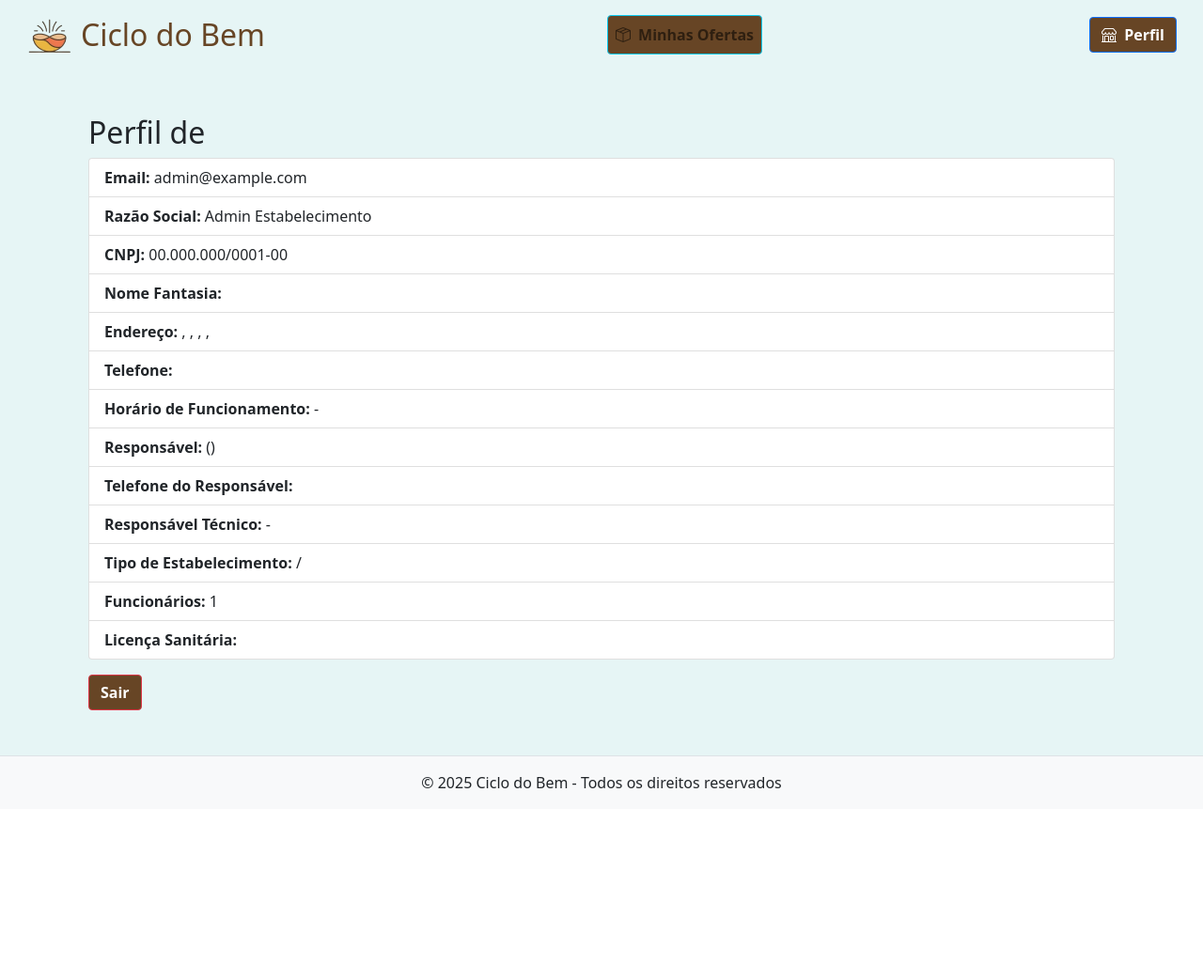
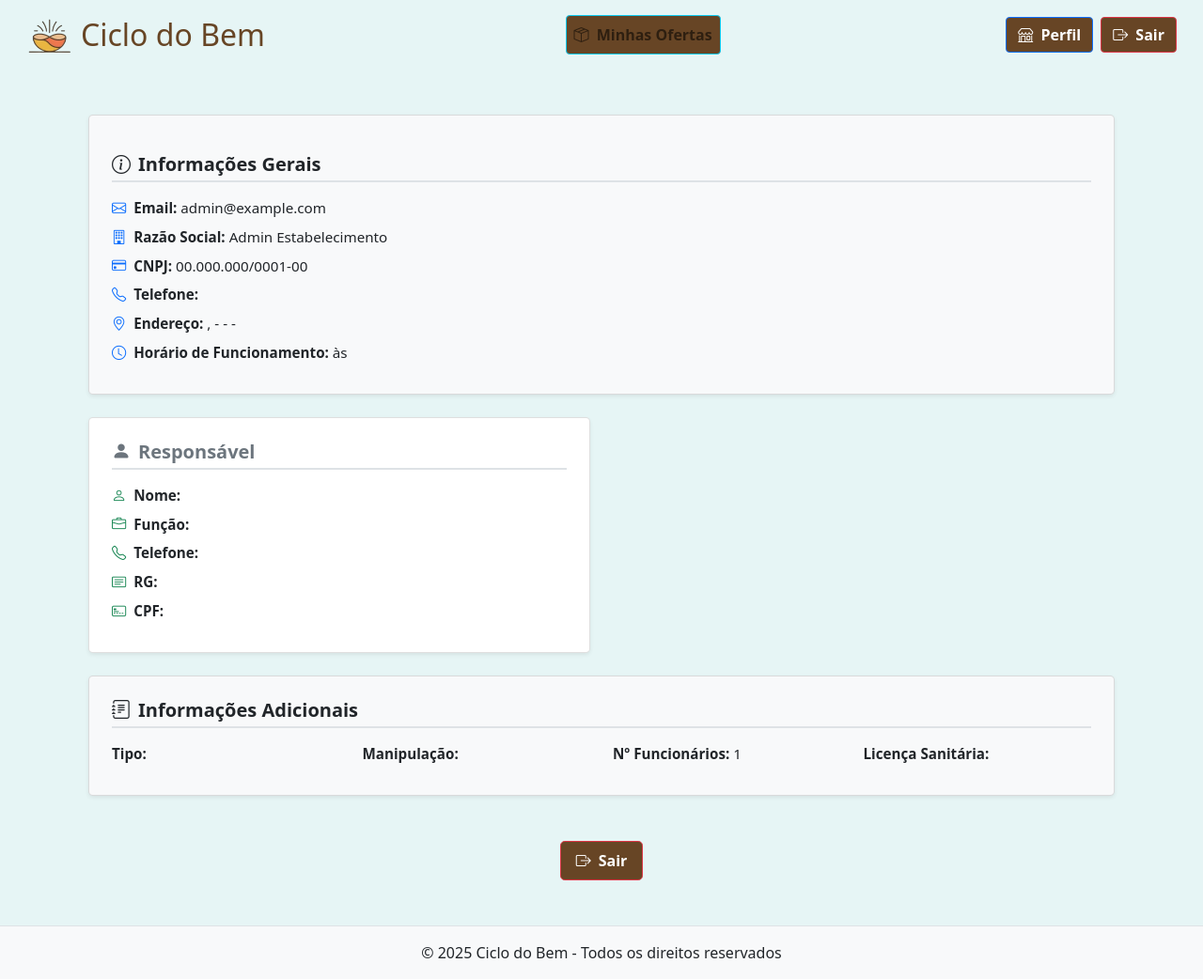
Before and after one commit to indsouza/ciclo_do_bem, a Django app: page /estabelecimentos/perfil/ in a window 1280 px wide. Shown: the whole page at 94% size. Before the commit the page ends 839 px from the top, so only its background shows below. Run offline with Django 5.2, Linux system fonts and the light colour scheme; a user stored in the database is signed in.

Commit message:
botão de sair adcionado a navbar e novo visual para a pagina de perfil

```diff
--- a/estabelecimentos/templates/perfil_estabelecimento.html
+++ b/estabelecimentos/templates/perfil_estabelecimento.html
@@ -1,30 +1,100 @@
 {% extends 'base.html' %}
+{% load static %}
 {% block content %}
-<div class="container mt-4">
-    <h2>Perfil de {{ estabelecimento.nome_fantasia }}</h2>
+<div class="container mt-5">
 
-    <ul class="list-group">
-        <li class="list-group-item"><strong>Email:</strong> {{ estabelecimento.email }}</li>
-        <li class="list-group-item"><strong>Razão Social:</strong> {{ estabelecimento.razao_social }}</li>
-        <li class="list-group-item"><strong>CNPJ:</strong> {{ estabelecimento.cnpj }}</li>
-        <li class="list-group-item"><strong>Nome Fantasia:</strong> {{ estabelecimento.nome_fantasia }}</li>
-        <li class="list-group-item"><strong>Endereço:</strong> {{ estabelecimento.endereco }}, {{ estabelecimento.numero }}{% if estabelecimento.complemento %} - {{ estabelecimento.complemento }}{% endif %}, {{ estabelecimento.bairro }}, {{ estabelecimento.cidade }}, {{ estabelecimento.cep }}</li>
-        <li class="list-group-item"><strong>Telefone:</strong> {{ estabelecimento.telefone }}</li>
-        <li class="list-group-item"><strong>Horário de Funcionamento:</strong> {{ estabelecimento.horario_inicio }} - {{ estabelecimento.horario_fim }}</li>
-        <li class="list-group-item"><strong>Responsável:</strong> {{ estabelecimento.nome_proprietario }} ({{ estabelecimento.cargo_funcao }})</li>
-        <li class="list-group-item"><strong>Telefone do Responsável:</strong> {{ estabelecimento.telefone_proprietario }}</li>
-        <li class="list-group-item"><strong>Responsável Técnico:</strong> {{ estabelecimento.responsavel_tecnico }} - {{ estabelecimento.formacao_academica }}</li>
-        <li class="list-group-item"><strong>Tipo de Estabelecimento:</strong> {{ estabelecimento.tipo_estabelecimento }} / {{ estabelecimento.tipo_manipulacao }}</li>
-        <li class="list-group-item"><strong>Funcionários:</strong> {{ estabelecimento.num_funcionarios }}</li>
-        <li class="list-group-item"><strong>Licença Sanitária:</strong> {{ estabelecimento.num_licenca_sanitaria }}</li>
-        {% if estabelecimento.logo %}
-        <li class="list-group-item">
-            <strong>Logo:</strong><br>
-            <img src="{{ estabelecimento.logo.url }}" alt="Logo" style="max-width:200px;">
-        </li>
-        {% endif %}
-    </ul>
+  <!-- Nome do Estabelecimento -->
+  <h2 class="text-center mb-5 text-primary fw-bold">{{ estabelecimento.nome_fantasia }}</h2>
 
-    <a href="{% url 'estabelecimentos:logout_estabelecimento' %}" class="btn btn-danger mt-3">Sair</a>
+  <div class="row g-4">
+
+    <!-- Bloco 1: Logo e Informações Gerais -->
+    <div class="col-12">
+      <div class="card p-4 shadow-sm rounded-3 bg-light">
+        <div class="text-center mb-3">
+          {% if estabelecimento.logo %}
+            <img src="{{ estabelecimento.logo.url }}" class="rounded-circle border border-2 border-primary p-1" width="120">
+          {% endif %}
+        </div>
+        <h5 class="fw-bold mb-3"><i class="bi bi-info-circle me-2"></i>Informações Gerais</h5>
+        <p><i class="bi bi-envelope me-2 text-primary"></i><strong>Email:</strong> {{ estabelecimento.email }}</p>
+        <p><i class="bi bi-building me-2 text-primary"></i><strong>Razão Social:</strong> {{ estabelecimento.razao_social }}</p>
+        <p><i class="bi bi-credit-card me-2 text-primary"></i><strong>CNPJ:</strong> {{ estabelecimento.cnpj }}</p>
+        <p><i class="bi bi-telephone me-2 text-primary"></i><strong>Telefone:</strong> {{ estabelecimento.telefone }}</p>
+        <p><i class="bi bi-geo-alt me-2 text-primary"></i><strong>Endereço:</strong> {{ estabelecimento.endereco }}, {{ estabelecimento.numero }}{% if estabelecimento.complemento %} - {{ estabelecimento.complemento }}{% endif %} - {{ estabelecimento.bairro }} - {{ estabelecimento.cidade }} - {{ estabelecimento.cep }}</p>
+        <p><i class="bi bi-clock me-2 text-primary"></i><strong>Horário de Funcionamento:</strong> {{ estabelecimento.horario_inicio }} às {{ estabelecimento.horario_fim }}</p>
+      </div>
+    </div>
+
+    <!-- Bloco 2: Responsável -->
+    <div class="col-md-6">
+      <div class="card p-4 shadow-sm rounded-3 bg-white h-100">
+        <h5 class="fw-bold mb-3 text-secondary"><i class="bi bi-person-fill me-2"></i>Responsável</h5>
+        <p><i class="bi bi-person me-2 text-success"></i><strong>Nome:</strong> {{ estabelecimento.nome_proprietario }}</p>
+        <p><i class="bi bi-briefcase me-2 text-success"></i><strong>Função:</strong> {{ estabelecimento.cargo_funcao }}</p>
+        <p><i class="bi bi-telephone me-2 text-success"></i><strong>Telefone:</strong> {{ estabelecimento.telefone_proprietario }}</p>
+        <p><i class="bi bi-card-text me-2 text-success"></i><strong>RG:</strong> {{ estabelecimento.rg }}</p>
+        <p><i class="bi bi-credit-card-2-front me-2 text-success"></i><strong>CPF:</strong> {{ estabelecimento.cpf }}</p>
+      </div>
+    </div>
+
+    <!-- Bloco 3: Responsável Técnico -->
+    {% if estabelecimento.responsavel_tecnico %}
+    <div class="col-md-6">
+      <div class="card p-4 shadow-sm rounded-3 bg-white h-100">
+        <h5 class="fw-bold mb-3 text-secondary"><i class="bi bi-person-badge-fill me-2"></i>Responsável Técnico</h5>
+        <p><i class="bi bi-person me-2 text-warning"></i><strong>Nome:</strong> {{ estabelecimento.responsavel_tecnico }}</p>
+        <p><i class="bi bi-mortarboard me-2 text-warning"></i><strong>Formação:</strong> {{ estabelecimento.formacao_academica }}</p>
+        <p><i class="bi bi-award me-2 text-warning"></i><strong>Conselho de Classe:</strong> {{ estabelecimento.conselho_classe }}</p>
+      </div>
+    </div>
+    {% endif %}
+
+    <!-- Bloco 4: Informações Adicionais -->
+    <div class="col-12">
+      <div class="card p-4 shadow-sm rounded-3 bg-light">
+        <h5 class="fw-bold mb-3"><i class="bi bi-journal-text me-2"></i>Informações Adicionais</h5>
+        <div class="row">
+          <div class="col-md-3"><p><strong>Tipo:</strong> {{ estabelecimento.tipo_estabelecimento }}</p></div>
+          <div class="col-md-3"><p><strong>Manipulação:</strong> {{ estabelecimento.tipo_manipulacao }}</p></div>
+          <div class="col-md-3"><p><strong>Nº Funcionários:</strong> {{ estabelecimento.num_funcionarios }}</p></div>
+          <div class="col-md-3"><p><strong>Licença Sanitária:</strong> {{ estabelecimento.num_licenca_sanitaria }}</p></div>
+        </div>
+      </div>
+    </div>
+
+  </div>
+
+  <!-- Botão de Logout -->
+  <div class="text-center mt-5">
+    <a href="{% url 'estabelecimentos:logout_estabelecimento' %}" class="btn btn-danger btn-lg fw-bold">
+      <i class="bi bi-box-arrow-right me-2"></i>Sair
+    </a>
+  </div>
 </div>
+
+<!-- Estilos adicionais -->
+<style>
+  .card p {
+    font-size: 0.95rem;
+    margin-bottom: 0.5rem;
+  }
+
+  .card h5 {
+    border-bottom: 2px solid #dee2e6;
+    padding-bottom: 5px;
+  }
+
+  .card img {
+    max-width: 120px;
+  }
+
+  .bg-light {
+    background-color: #f8f9fa !important;
+  }
+
+  .text-primary {
+    color: #0d6efd !important;
+  }
+</style>
 {% endblock %}
--- a/templates/base.html
+++ b/templates/base.html
@@ -61,16 +61,22 @@
         </div>
 
         <!-- Botões no canto direito -->
-            <div class="d-flex align-items-center gap-3">
+        <div class="d-flex align-items-center gap-2">
             {% if user.is_authenticated or request.session.instituicao_id %}
                 <!-- Botão Perfil -->
                 {% if request.session.instituicao_id %}
                     <a href="{% url 'instituicoes:perfil_instituicao' %}" class="btn btn-outline-primary">
                         <i class="bi bi-building me-1"></i> Perfil
                     </a>
+                    <a href="{% url 'instituicoes:logout_instituicao' %}" class="btn btn-outline-danger">
+                        <i class="bi bi-box-arrow-right me-1"></i> Sair
+                    </a>
                 {% else %}
                     <a href="{% url 'estabelecimentos:perfil_estabelecimento' %}" class="btn btn-outline-primary">
                         <i class="bi bi-shop me-1"></i> Perfil
+                    </a>
+                    <a href="{% url 'estabelecimentos:logout_estabelecimento' %}" class="btn btn-outline-danger">
+                        <i class="bi bi-box-arrow-right me-1"></i> Sair
                     </a>
                 {% endif %}
             {% else %}
```
Also changed, not shown: instituicoes/templates/perfil_instituicao.html (+89 -26 lines), db.sqlite3. Lines whose indentation alone changed are shown as unchanged.
